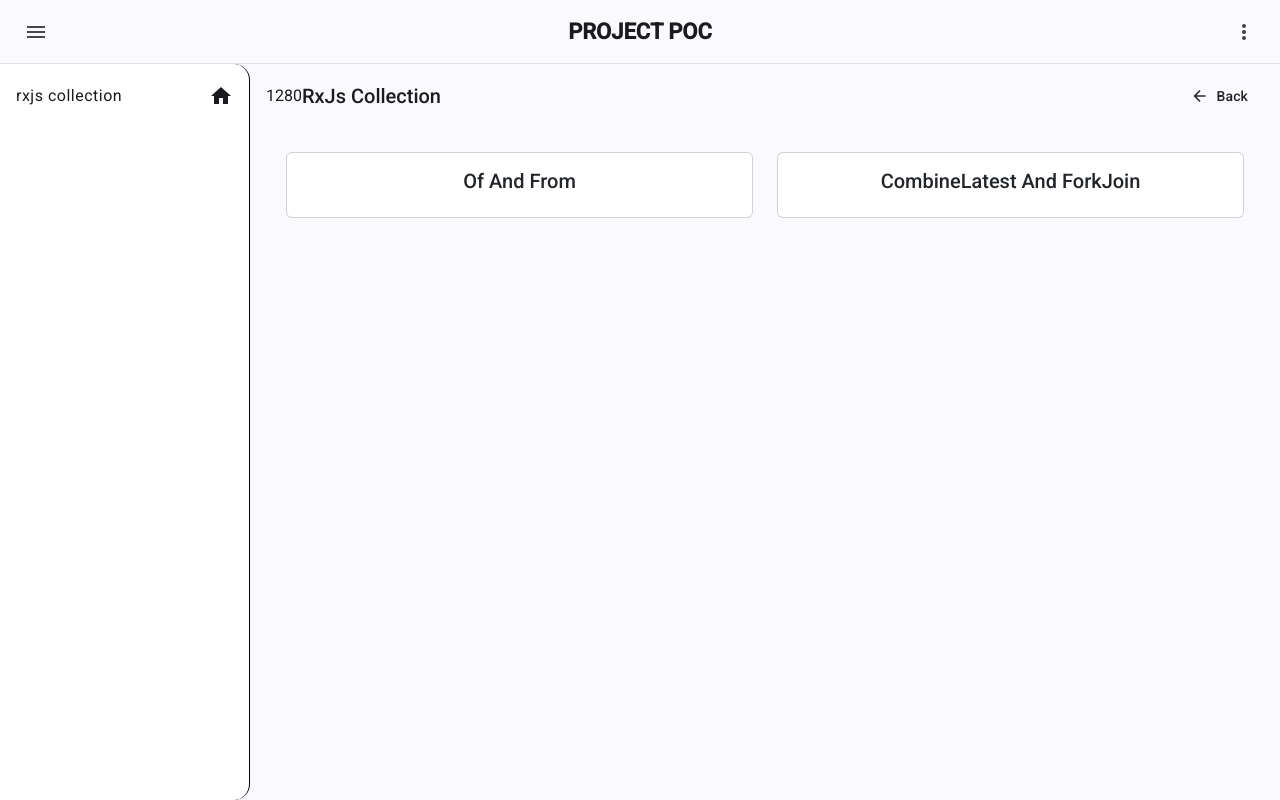
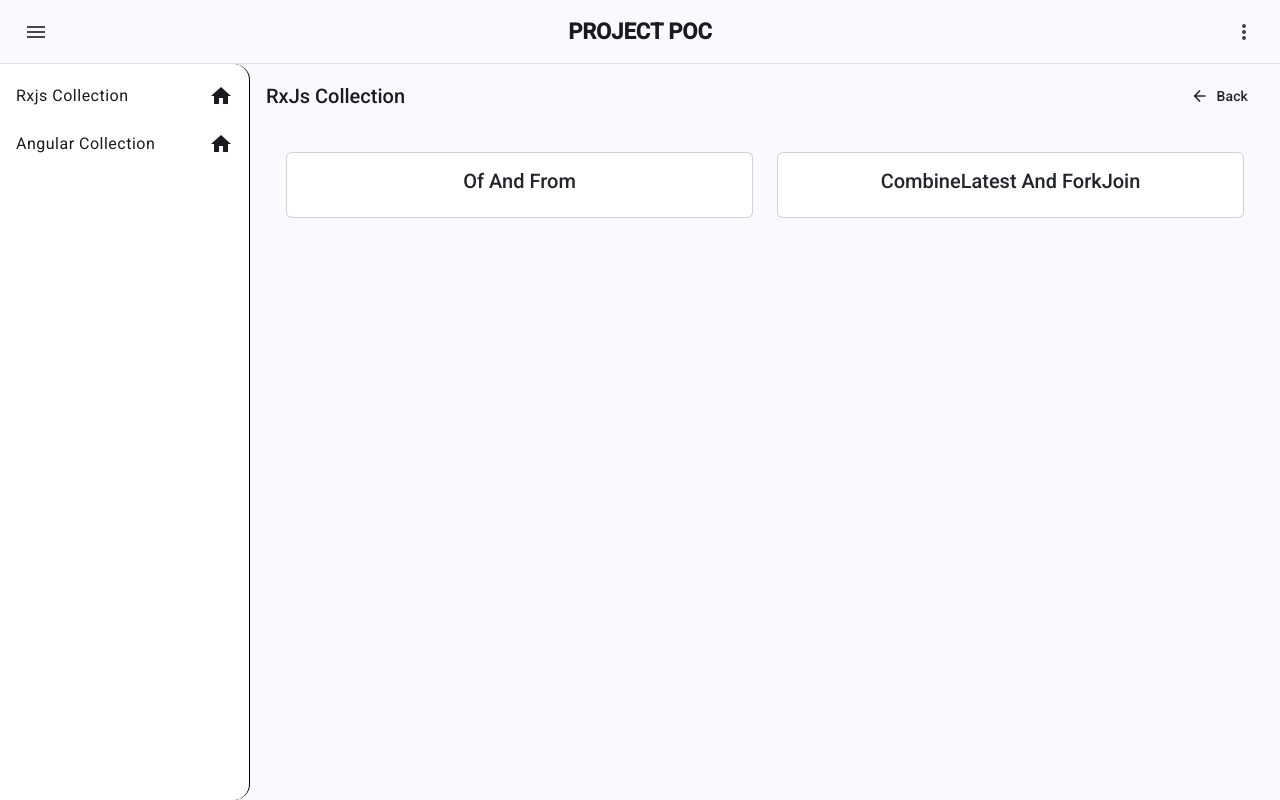
Before and after one commit to sandeep-falcon/project-poc, an Angular app: page /rxjs in a window 1280 px wide. Built offline with nearby package versions, Linux system fonts and the light colour scheme.

Commit message:
angular/rxJs routes add

```diff
--- a/src/app/app.component.html
+++ b/src/app/app.component.html
@@ -4,7 +4,6 @@
         <app-menu></app-menu>
     </mat-drawer>
     <mat-toolbar-row>
-        {{screenWidth()}}
         <h5 class="m-0">RxJs Collection</h5>
         <span class="spacer"></span>
         <button mat-button class="text-dark" (click)="goToBack()">
--- a/src/app/app.config.ts
+++ b/src/app/app.config.ts
@@ -8,6 +8,7 @@
 import { routes } from './app.routes';
 import { provideClientHydration } from '@angular/platform-browser';
 import { provideAnimationsAsync } from '@angular/platform-browser/animations/async';
+import { provideHttpClient } from '@angular/common/http';
 
 export const appConfig: ApplicationConfig = {
   providers: [
@@ -16,5 +17,6 @@
     provideAnimationsAsync(),
     // provideZoneChangeDetection({ eventCoalescing: true }),
     provideExperimentalZonelessChangeDetection(),
+    provideHttpClient()
   ],
 };
--- a/src/app/components/menu/menu.component.html
+++ b/src/app/components/menu/menu.component.html
@@ -2,7 +2,7 @@
     @for(item of list; track item.label){
     <mat-list-item matRipple [routerLink]="item.route">
         <div class="d-flex">
-            <span>{{item.label}}</span>
+            <span class="text-capitalize">{{item.label}}</span>
             <span class="spacer"></span>
             <mat-icon>{{item.icon}}</mat-icon>
         </div>
--- a/src/app/components/menu/menu.component.ts
+++ b/src/app/components/menu/menu.component.ts
@@ -17,5 +17,10 @@
       icon: 'home',
       route: '/rxjs',
     },
+    {
+      label: 'angular collection',
+      icon: 'home',
+      route: '/angular',
+    },
   ];
 }
```
Also changed, not shown: src/app/app.routes.ts (+31 -0 lines).
